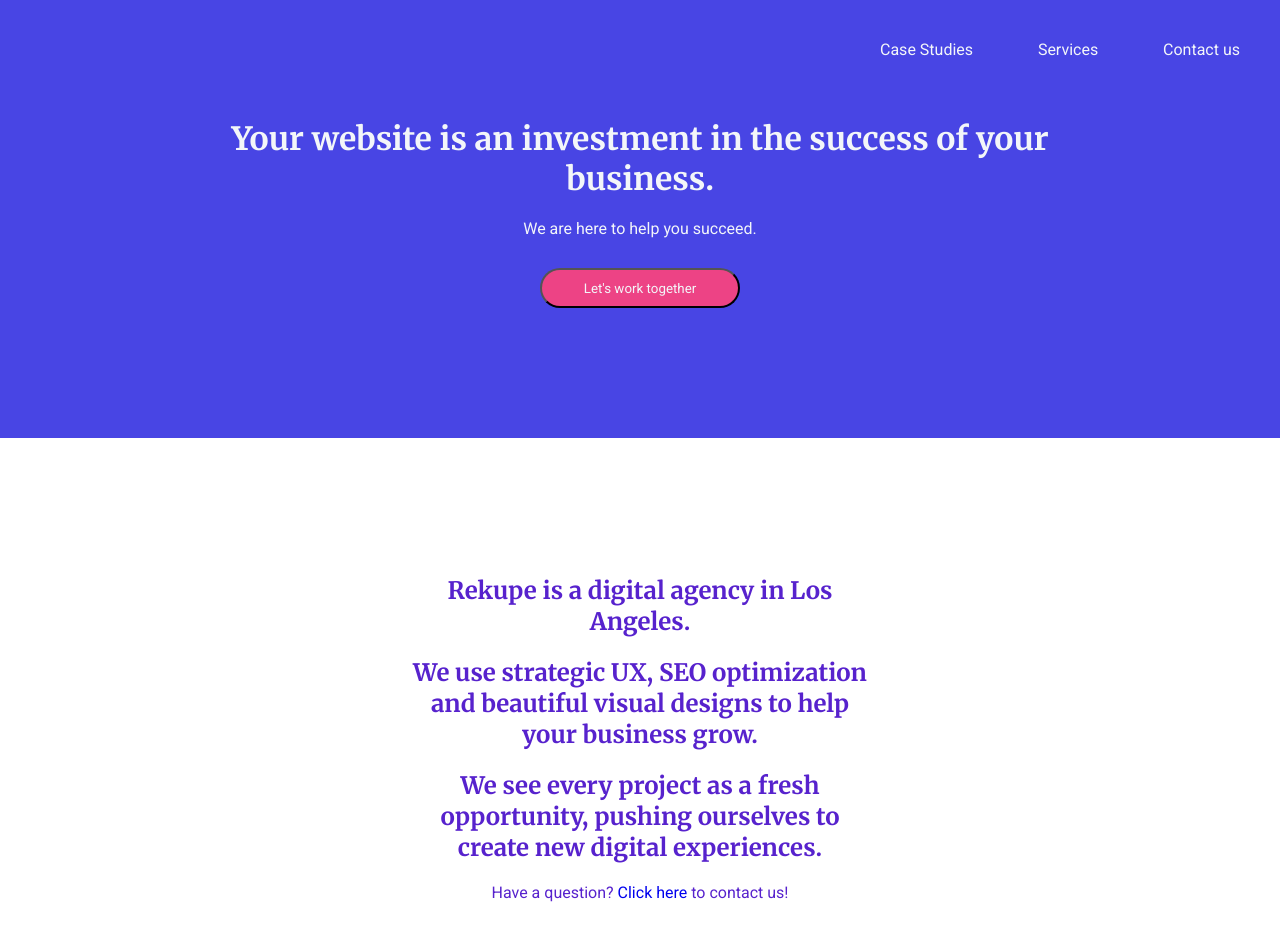
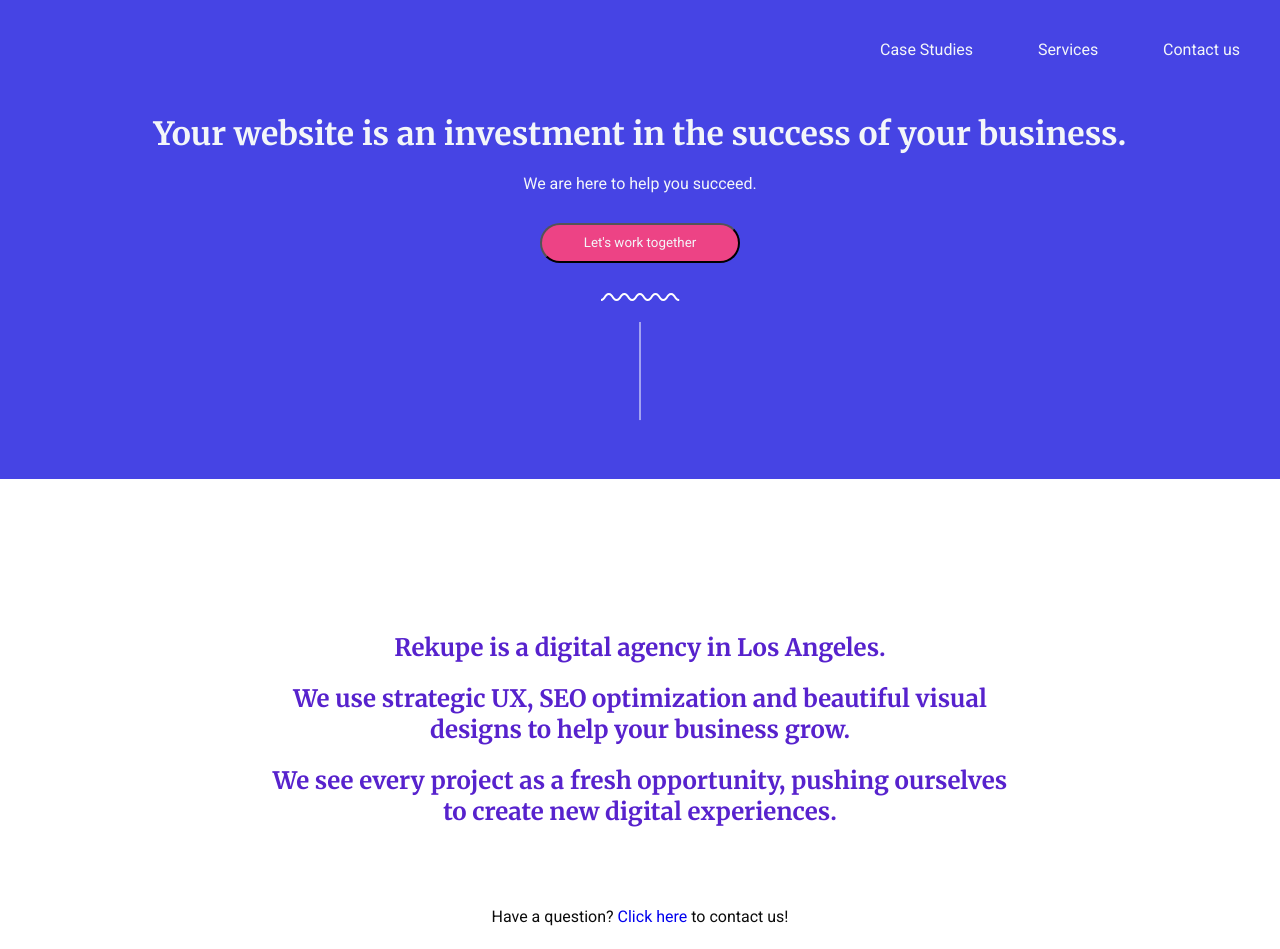
Before and after one commit to kdiepstraten/opdracht-rolling-stone, a plain HTML site: page index.html in a window 1280 px wide. Shown: the top 949 px of the page. Drawn offline with Linux system fonts and the light colour scheme.

Commit message:
Alleen nog de img in de header proberen te plaatsen

```diff
--- a/index.html
+++ b/index.html
@@ -15,9 +15,12 @@
         </ul>
     </nav>
     <div class="container-header-content">
-        <h1 class="hero-section__title">Your website is an investment in the success of your business. </h1>
-        <p class="hero-section__subtitle">We are here to help you succeed.</p>
+        <h1>Your website is an investment in the success of your business. </h1>
+        <p>We are here to help you succeed.</p>
         <button class="btn btn-primary">Let's work together</button>
+        <figure>
+            <img src="./assets/squiggle_line_stripe.svg" alt="stripe"/>
+        </figure>
     </div>
 </header>
 <main>
--- a/styles.css
+++ b/styles.css
@@ -13,7 +13,8 @@
 }
 :root{
     --paars: #5722CD;
-    --blauw: #4845E4;
+    --blauw: hsl(241, 75%, 58%);
+    --schaduw: hsl(241, 75%, 40%);
     --roze: #ED4385;
     --zwart: #0C0C0C;
     --lichtpaars: #F2F0FF;
@@ -37,6 +38,14 @@
 }
 /*Head*/
 /*Header*/
+.container-header {
+    display: flex;
+    flex-direction: column;
+    max-width: 100%;
+    margin: 0 auto;
+    padding: 20px 20px 0 20px;
+    background-color: var(--blauw);
+}
 .hero-section__navbar{
     display: flex;
     flex-direction: row;
@@ -51,20 +60,20 @@
     flex-basis: 400px;
     padding: var(--padding);
 }
-.container-header-content{
-    margin: 20px 104px;
-    text-align: center;
-    padding: 20px 50px;
+.container-header-content {
+    display: flex;
+    flex-direction: column;
+    align-items: center;
+    justify-content: center;
+    flex-basis: 400px;
     color: var(--lichtgrijs);
+    margin-bottom: 0;
 }
-.container-header-content p{
+.container-header-content figure img {
+    align-self: flex-end;
+}
+.container-header-content p {
     margin: 20px;
-}
-.container-header{
-    max-width: 100%;
-    margin: 0 auto;
-    padding: 20px 20px 80px 20px;
-    background-color: var(--blauw);
 }
 
 /*Body*/
@@ -96,11 +105,15 @@
 .main-content {
     text-align: center;
     flex-basis: 200px;
-    width: 500px;
+    width: 800px;
     color: var(--paars);
 }
 .main-content h2 {
     margin: 20px;
+}
+.main-content p {
+    margin-top: 80px;
+    color: var(--zwart);
 }
 /*Gray area with pictures*/
 .main-section-articles {
@@ -132,7 +145,6 @@
     flex-direction: row-reverse;
     justify-content: space-between;
     align-items: center;
-    height: 400px;
     margin: 50px;
 }
 .image-wrapper img {
@@ -150,6 +162,9 @@
 }
 .article-content h2, img, p {
     margin: 20px;
+}
+.image-wrapper img {
+    box-shadow: 0px 10px 13px -3px rgba(0,0,0,0.3);
 }
 .paars {
     color: var(--paars);
@@ -200,7 +215,7 @@
     flex-direction: row;
     justify-content: center;
     background-color: var(--blauw);
-    height: 500px;
+    height: 700px;
 }
 .form-container form {
     display: flex;
@@ -233,6 +248,10 @@
 }
 .form-container form button{
     align-items: center;
+    align-self: center;
+    height: 50px;
+    width: 150px;
+    box-shadow: 0px 14px 20px -6px var(--schaduw);
 }
 /*Footer*/
 footer {
@@ -243,6 +262,7 @@
     height: 50px;
 }
 footer p {
-    padding: 10px;
+    padding: 20px;
     margin: 0;
+    font-size: small;
 }
```
